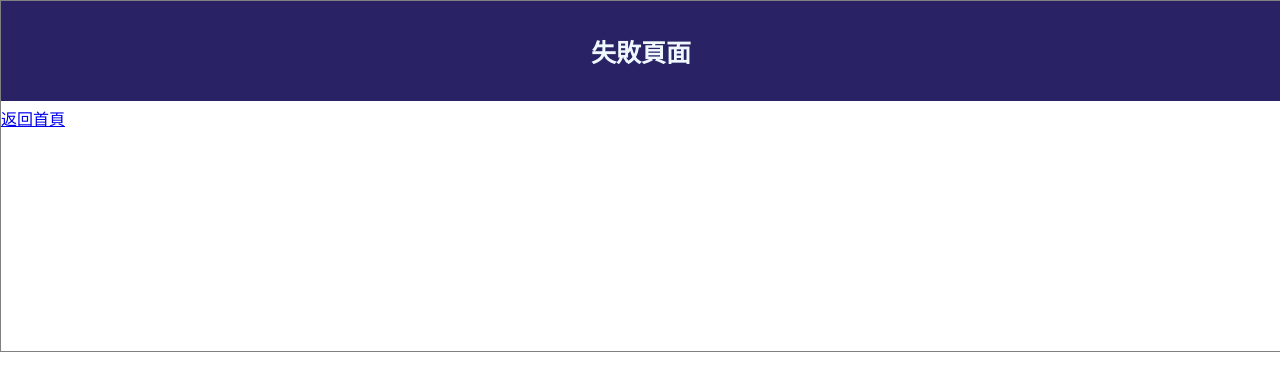
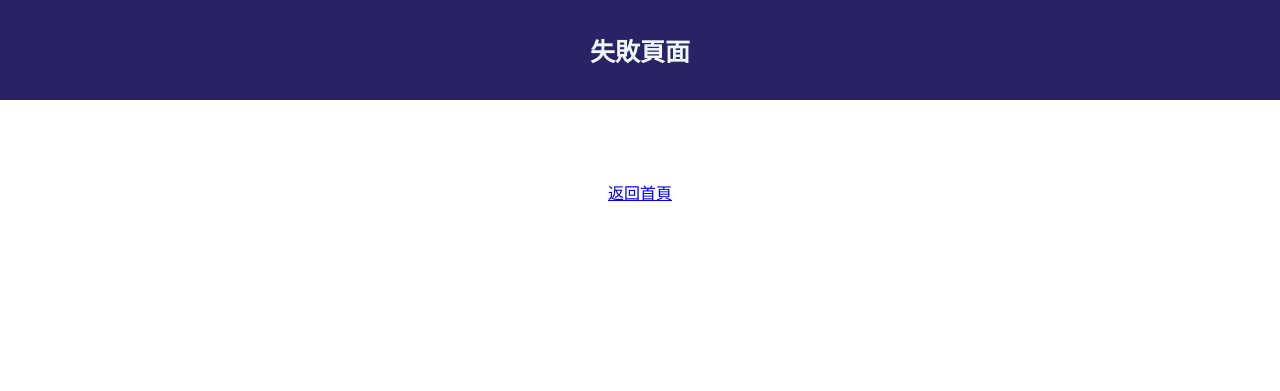
Before and after one commit to WilliamTsai1227/WeHelp-, a FastAPI app: template week4/templates/error_page.html in a window 1280 px wide. Shown: the top 391 px of the page. Run offline with FastAPI, Linux system fonts and the light colour scheme; the template is opened without the code that fills it, so the values that code supplies are empty.

Commit message:
Add files via upload

```diff
--- a/week4/static/error_page.css
+++ b/week4/static/error_page.css
@@ -4,10 +4,7 @@ body{
 #login_block{
     flex: none;
     display: grid;
-    grid-template-rows: 30% 60%;
     width: 100%;
-    border: solid;
-    border-color: gray;
     border-width:1px ;
 }
 #title_block{
@@ -26,13 +23,13 @@ body{
 
 #content_block{
     display: block;
-    grid-template-rows: 1fr 3fr ;
     width: 100%;
     height: 250px;
+    margin-top: 30px;
     justify-content: center;
     align-items: center;
 }
-#login_system_div{
+#error_system_div{
     display: flex;
     justify-content: center;
     align-items: center;
@@ -40,3 +37,8 @@ body{
     height: 50px;
     font-size: 20px;
 }
+#back_to_login_page{
+    display: flex;
+    justify-content: center;
+    align-items: center;
+}
--- a/week4/static/login_page.js
+++ b/week4/static/login_page.js
@@ -2,7 +2,6 @@
 document.addEventListener("DOMContentLoaded", function() {
     let loginButton = document.querySelector("#login_button");
     let checkBox = document.querySelector("#check_box input[type='checkbox']");
-
     loginButton.addEventListener("click", function(event) {
         if (!checkBox.checked) {
             event.preventDefault();
```
Also changed, not shown: week4/static/success_page.css (+9 -4 lines).
